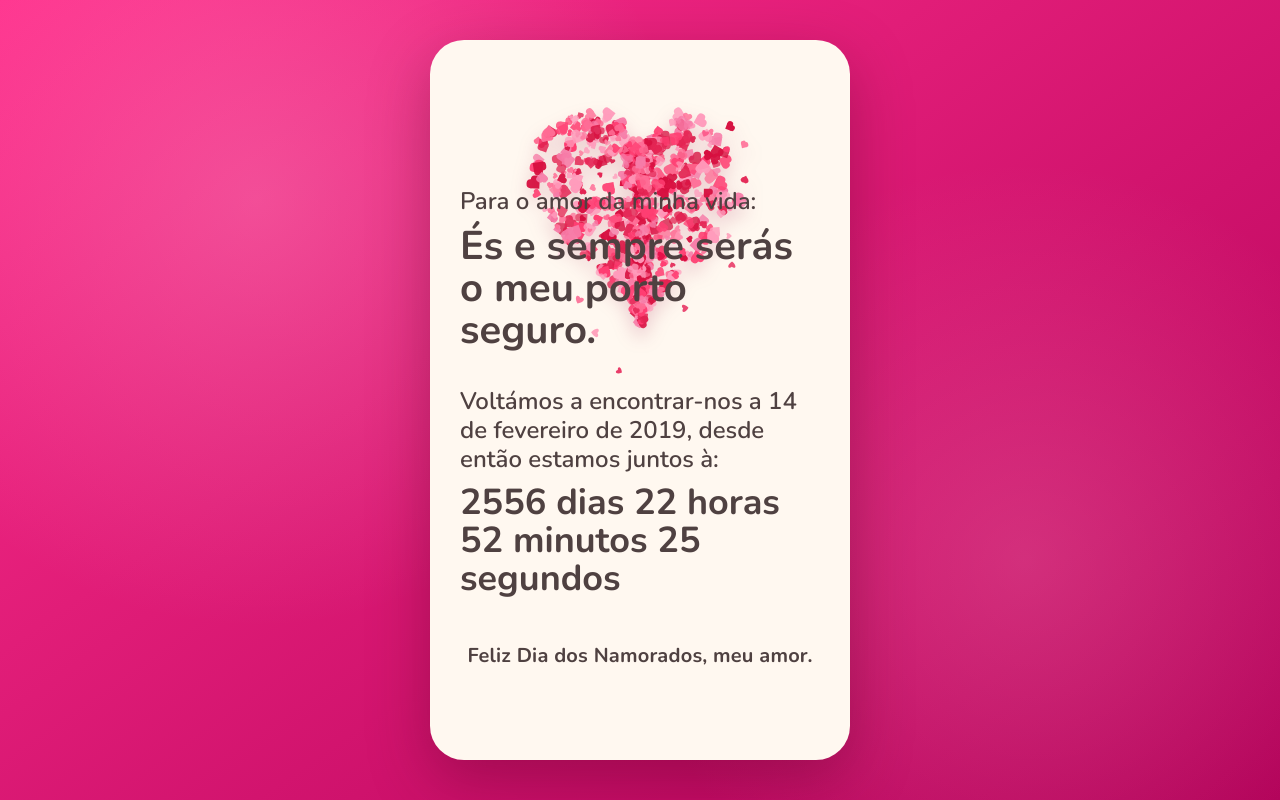
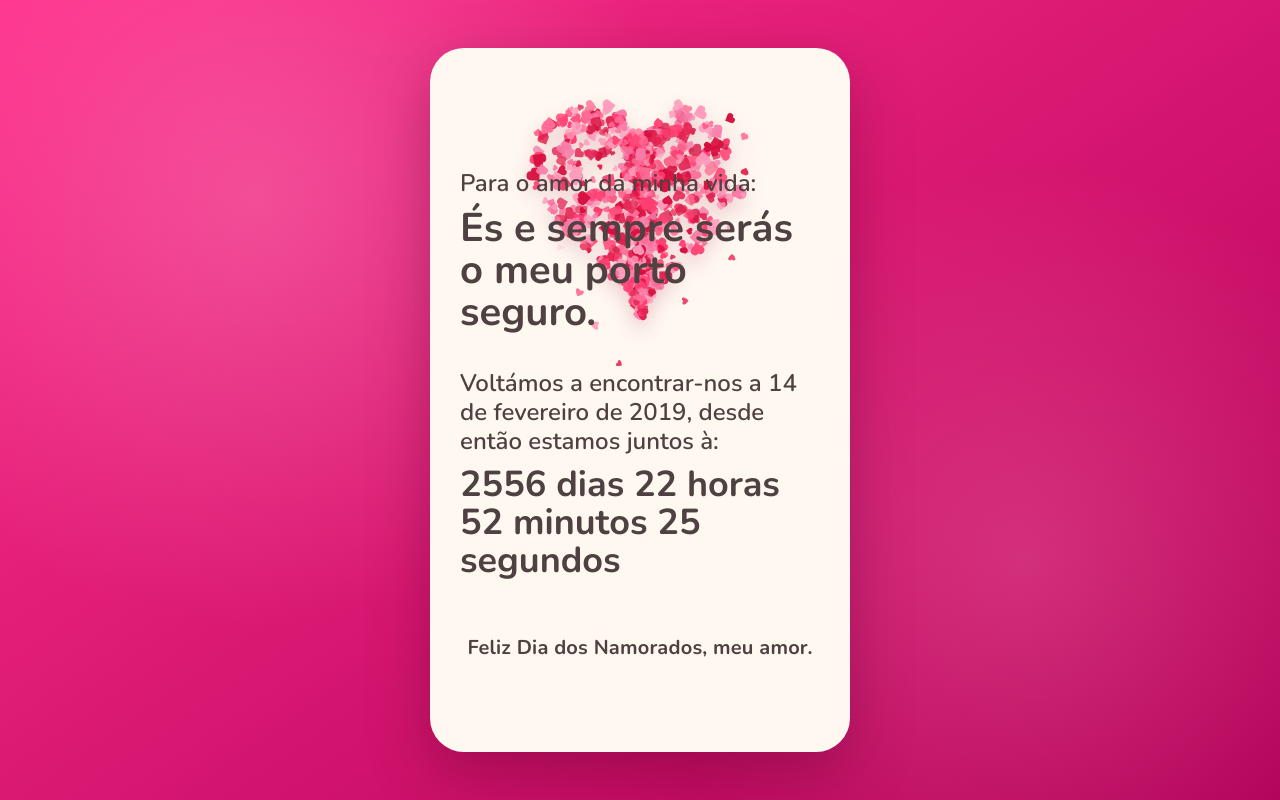
Before and after one commit to tiagofngomes/valentine, a plain HTML site: page index.html in a window 1280 px wide. Drawn offline with nearby package versions, Linux system fonts and the light colour scheme.

Commit message:
Update style.css

```diff
--- a/style.css
+++ b/style.css
@@ -23,7 +23,7 @@ body {
     linear-gradient(145deg, var(--bg-a), var(--bg-b));
   display: grid;
   place-items: center;
-  padding: 14px;
+  padding: 12px;
 }
 
 .scene {
@@ -33,7 +33,7 @@ body {
 .card {
   position: relative;
   width: 100%;
-  min-height: clamp(640px, 90vh, 840px);
+  min-height: clamp(620px, 88vh, 820px);
   border-radius: 34px;
   background: var(--card);
   overflow: hidden;
@@ -45,7 +45,7 @@ body {
   position: absolute;
   left: 16px;
   right: 16px;
-  bottom: 150px;
+  bottom: 160px;
   z-index: 5;
   max-width: none;
   background: transparent;
@@ -59,7 +59,7 @@ body {
   left: 0;
   right: 0;
   top: auto;
-  bottom: 90px;
+  bottom: 100px;
   margin: 0;
   text-align: center;
   z-index: 5;
@@ -105,7 +105,7 @@ body {
 .heart-source {
   position: absolute;
   left: 50%;
-  top: 8%;
+  top: 6%;
   transform: translateX(-50%);
   width: clamp(160px, 52vw, 240px);
   aspect-ratio: 1 / 1;
```
